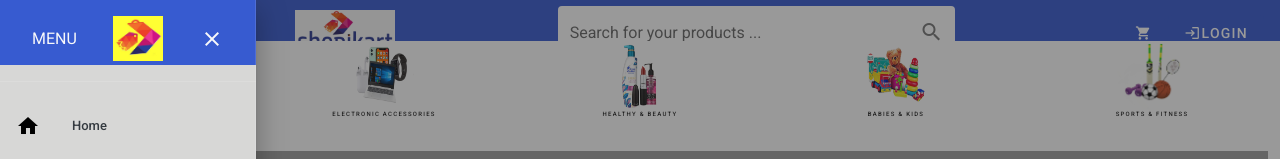
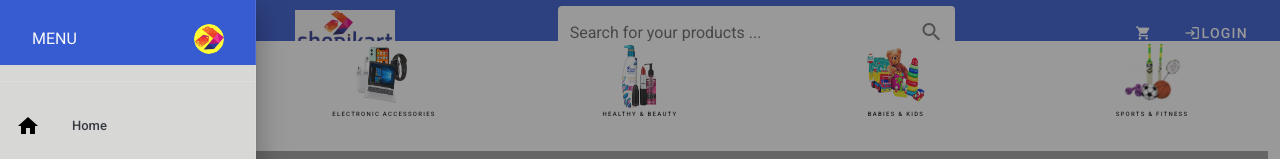
Before and after one commit to izone-sl/ecomshopi1561618946516515, a Vue app: page / in a window 1280 px wide. Both pictures are taken after a click on the button 28 px from the left and 32 px from the top of the page. Shown: the top 159 px of the page. Built offline with nearby package versions, Linux system fonts and the light colour scheme.

Commit message:
navgation logo updated

```diff
--- a/src/views/AllProduct.vue
+++ b/src/views/AllProduct.vue
@@ -11,7 +11,11 @@
 
       <v-spacer></v-spacer>
 
-      <v-img class="c_title"  src="../assets/Logo/logo white bg.jpeg" max-width="100"></v-img>
+      <v-img
+        class="c_title"
+        src="../assets/Logo/logo white bg.jpeg"
+        max-width="100"
+      ></v-img>
 
       <!-- <v-toolbar-title class="c_title">
         {{ JStore[0]["contactInfomation"].name }}</v-toolbar-title
@@ -55,16 +59,19 @@
             >
               MENU
               <v-spacer></v-spacer>
-              <v-img
-                src="../assets/Logo/logo yellow bg.jpeg"
-                max-width="50"
-              ></v-img>
-              <v-spacer></v-spacer>
+
+              <v-avatar size="30">
+                <v-img
+                  src="../assets/Logo/logo yellow bg.jpeg"
+                  max-width="50"
+                ></v-img>
+              </v-avatar>
+              <!-- <v-spacer></v-spacer>
               <v-icon
                 @click="navigationDrawer = false"
                 class="text-light mdi-38px "
                 >mdi-close</v-icon
-              >
+              > -->
             </v-list-item-title>
           </v-list-item-content>
         </v-list-item>
@@ -116,7 +123,11 @@
             <v-list-item-title class="text-dark">
               <a
                 class="text-decoration-none text-dark block"
-                href="https://api.whatsapp.com/send?phone=94776372801&text=Hello%20There,%20i%20need%20a%20product%20can%20you%20help%20me%20to%20purchase?"
+                :href="
+                  `https://api.whatsapp.com/send?phone=` +
+                    JStore[0]['contactInfomation'].whatsapp +
+                    `&text=Hello%20There,%20i%20need%20a%20product%20can%20you%20help%20me%20to%20purchase?`
+                "
               >
                 CHAT ON WHATSAPP</a
               >
--- a/src/views/Home.vue
+++ b/src/views/Home.vue
@@ -11,7 +11,11 @@
 
       <v-spacer></v-spacer>
 
-      <v-img  class="c_title" src="../assets/Logo/logo white bg.jpeg" max-width="100"></v-img>
+      <v-img
+        class="c_title"
+        src="../assets/Logo/logo white bg.jpeg"
+        max-width="100"
+      ></v-img>
 
       <!-- <v-toolbar-title class="c_title">
         {{ JStore[0]["contactInfomation"].name }}</v-toolbar-title
@@ -55,16 +59,19 @@
             >
               MENU
               <v-spacer></v-spacer>
-              <v-img
-                       src="../assets/Logo/logo yellow bg.jpeg"
-                max-width="50"
-              ></v-img>
-              <v-spacer></v-spacer>
+
+              <v-avatar size="30">
+                <v-img
+                  src="../assets/Logo/logo yellow bg.jpeg"
+                  max-width="50"
+                ></v-img>
+              </v-avatar>
+              <!-- <v-spacer></v-spacer>
               <v-icon
                 @click="navigationDrawer = false"
                 class="text-light mdi-38px "
                 >mdi-close</v-icon
-              >
+              > -->
             </v-list-item-title>
           </v-list-item-content>
         </v-list-item>
@@ -116,7 +123,11 @@
             <v-list-item-title class="text-dark">
               <a
                 class="text-decoration-none text-dark block"
-                :href="`https://api.whatsapp.com/send?phone=`+JStore[0]['contactInfomation'].whatsapp+`&text=Hello%20There,%20i%20need%20a%20product%20can%20you%20help%20me%20to%20purchase?`"
+                :href="
+                  `https://api.whatsapp.com/send?phone=` +
+                    JStore[0]['contactInfomation'].whatsapp +
+                    `&text=Hello%20There,%20i%20need%20a%20product%20can%20you%20help%20me%20to%20purchase?`
+                "
               >
                 CHAT ON WHATSAPP</a
               >
```
